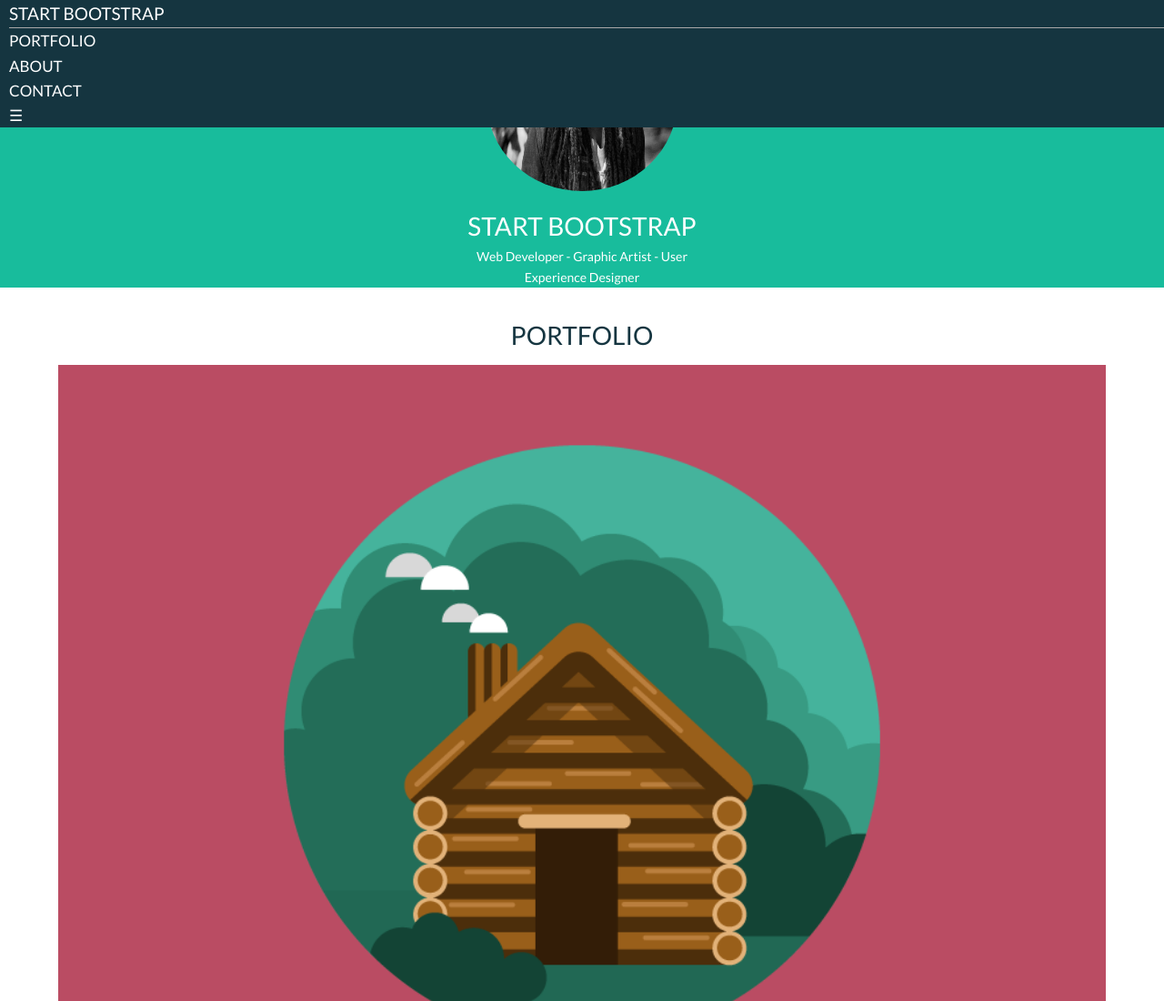
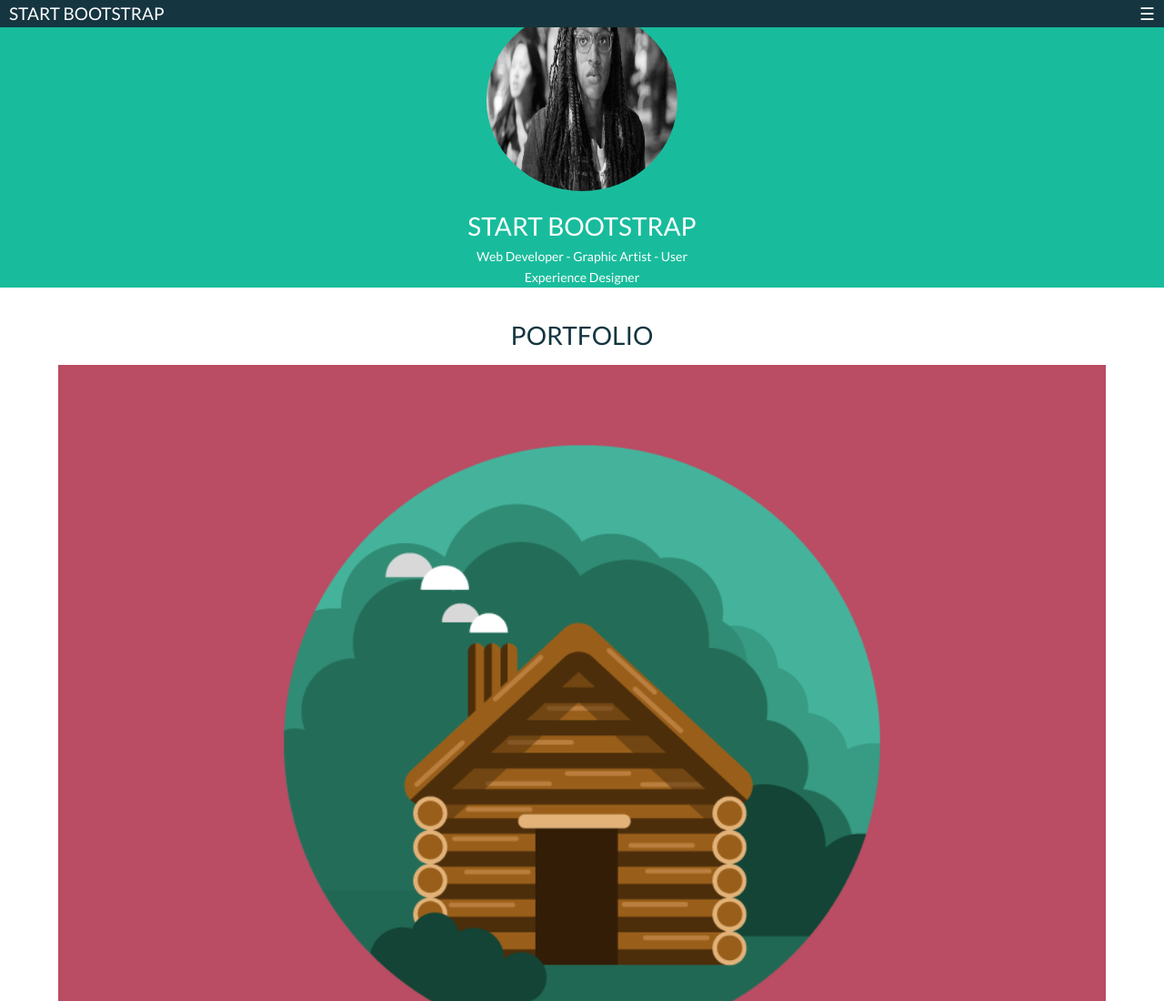
Before and after one commit to yvnuwah/recreating-freelancer, a plain HTML site: page freelance.html in a window 1280 px wide. Shown: the top 1100 px of the page at 91% size. Drawn offline with nearby package versions, Linux system fonts and the light colour scheme.

Commit message:
Position menu button, add a toggle in jQuery so it shows/hides the other menu options

```diff
--- /dev/null
+++ b/custom.js
@@ -0,0 +1,6 @@
+$(document).ready(function(){
+    $('#btn-menu-dropdown').click(function(){
+        $('ul').toggleClass('show');
+    });
+
+});
--- a/freelance.html
+++ b/freelance.html
@@ -11,15 +11,16 @@
 
     <body class="body">
         <header class="mainHeader">
+            <div class="logo">Start Bootstrap</div>
             <nav>
                 <ul>
-                    <li><a href="#">Start Bootstrap</a></li>
                     <li><a href="#">Portfolio</a></li>
                     <li><a href="#">About</a></li>
                     <li><a href="#">Contact</a></li>
-                    <li class="icon"><a href="#" >&#9776;</a></li>
                 </ul>
             </nav>
+
+            <a id="btn-menu-dropdown" href="#" >&#9776;</a>
         </header>
 
         <div class="topHeader">
@@ -76,6 +77,8 @@
             </div>
         </div>
 
+        <script src="https://ajax.googleapis.com/ajax/libs/jquery/2.2.0/jquery.min.js"></script>
+        <script type="text/javascript" src="custom.js"></script>
     </body>
 
 </html>
--- a/freelance_style.css
+++ b/freelance_style.css
@@ -5,6 +5,11 @@ body {
     font-family: 'Lato', sans-serif;
     line-height: 1.6;
     text-align: left;
+}
+
+.show {
+    display: inline-block;
+    width: 100%;
 }
 
 /* links */
@@ -37,6 +42,10 @@ a:hover, a:active {
     right: 0;
 }
 
+.logo {
+    font-size: 19px
+}
+
 .mainHeader nav {
     background-color: #153540;
     height: auto;
@@ -62,12 +71,9 @@ a:hover, a:active {
 }
 
 .mainHeader nav ul li:first-child {
-    border-bottom: 1px solid darkgrey;
+    border-top: 1px solid darkgrey;
 }
 
-.mainHeader nav ul li:first-child a {
-    font-size: 19px;
-}
 
 .topHeader {
     background-color: #18bc9c;
@@ -147,3 +153,18 @@ a.btn-green-white-border {
 a.btn-green-white-border:hover {
     background-color: #FFFFFF;
 }
+
+ul {
+    display: none;
+}
+
+
+#btn-menu-dropdown {
+    display: block;
+    position: absolute;
+    top: 0px;
+    right: 10px;
+    width: auto;
+    height: auto;
+    font-size: 19px;
+}
```
